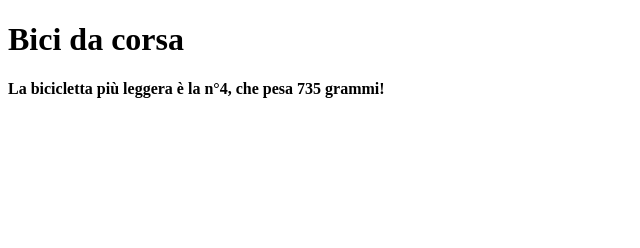
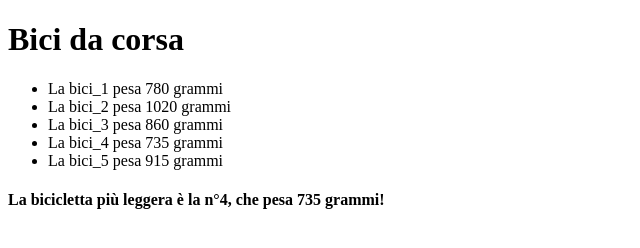
Before and after one commit to erikagiella/js-snack-es6, a plain HTML site: page Snack 1/index.html in a window 1280 px wide. Shown: the whole page, without its empty margins (0-640 px from the left). Drawn offline with Linux system fonts and the light colour scheme.

Commit message:
Snack 1 aggiunta stampa elenco bici

```diff
--- a/Snack 1/index.html
+++ b/Snack 1/index.html
@@ -9,6 +9,7 @@
 
 <body>
     <h1>Bici da corsa</h1>
+    <div id="elencoBici"></div>
     <div id="biciLeggera"></div>
 
     <script src="./main.js"></script>
--- a/Snack 1/main.js
+++ b/Snack 1/main.js
@@ -3,7 +3,7 @@ Creare un array di oggetti:
 Ogni oggetto descriverà una bici da corsa con le seguenti proprietà: nome e peso.
 Stampare a schermo la bici con peso minore.
 */
-
+// Inizializzo l'array di oggetti bici
 const bici = [
     {
         id: 1,
@@ -33,25 +33,50 @@ const bici = [
 ]
 
 
+// Inizializzo le variabili biciPiuLeggera pesoMinore con il primo id e peso
+let biciPiuLeggera = bici[0].id;
+let pesoMinore = bici[0].peso;
 
-let biciPiuLeggera = bici[0].id;
-let peso = bici[0].peso;
-
+// Ciclo l'array per trovare la bici con il peso minore
 for (let i = 0; i < bici.length; i++) {
     const bicicletta = bici[i];
-    if (bicicletta.peso < peso) {
-        peso = bicicletta.peso;
+    if (bicicletta.peso < pesoMinore) {
+        pesoMinore = bicicletta.peso;
         biciPiuLeggera = bicicletta.id;
     }
 }
 
+// Stampo a schermo l'elenco delle bici
+const elencoBiciEl = document.getElementById('elencoBici');
+
+
+
+// Chiamo la funzione per stampare l'elenco delle bici nell'elemento HTML
+elencoBiciEl.innerHTML = stampaElencoBici(bici);
+
+
+// Stampo a schermo la bici più leggera chiamando la funzione stampaBiciLeggera
 const biciEl = document.getElementById('biciLeggera');
+biciEl.innerHTML = stampaBiciLeggera(biciPiuLeggera, pesoMinore);
 
+
+
+
+// Creo una funzione per stampare l'elenco delle bici
+function stampaElencoBici(bici) {
+    let html = '<ul>';
+    for (let i = 0; i < bici.length; i++) {
+        const bicicletta = bici[i];
+        html += `<li>La ${bicicletta.nome} pesa ${bicicletta.peso} grammi</li>`;
+    }
+    html += '</ul>';
+    return html;
+}
+
+// Creo una funzione per stampare la bici più leggera
 function stampaBiciLeggera(biciPiuLeggera, peso) {
     return `<h4>
         La bicicletta più leggera è la n°${biciPiuLeggera},
         che pesa ${peso} grammi!
     </h4>`
 }
-
-biciEl.innerHTML = stampaBiciLeggera(biciPiuLeggera, peso);
```
